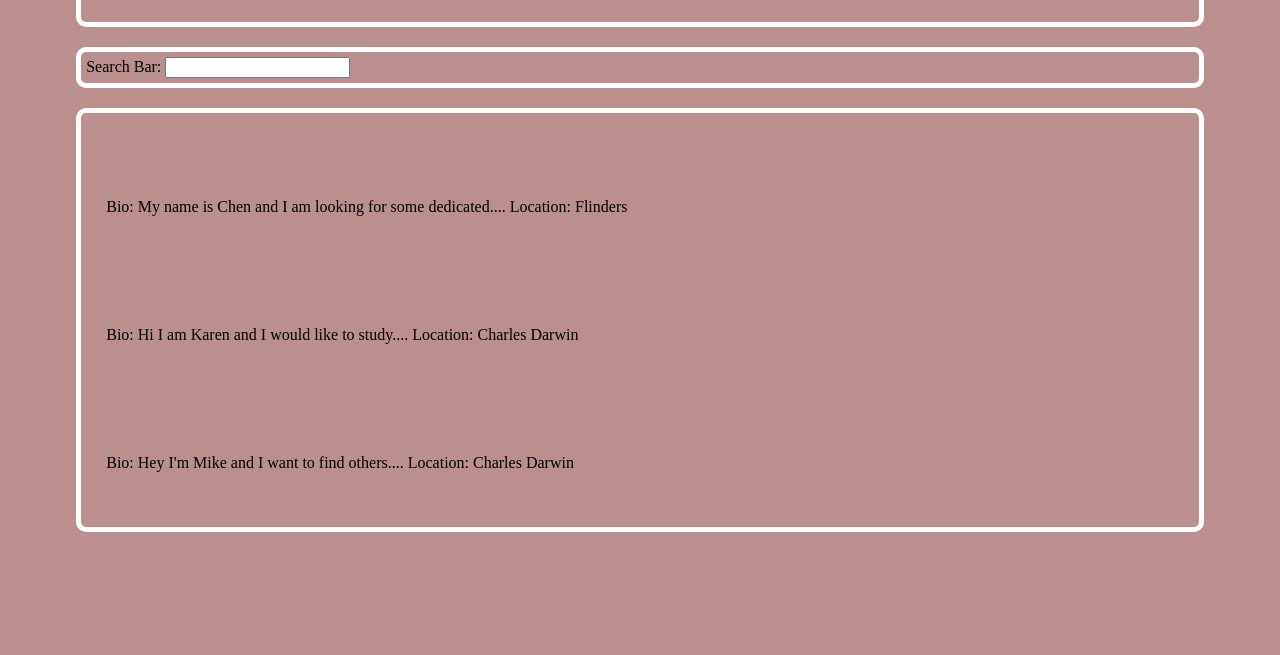
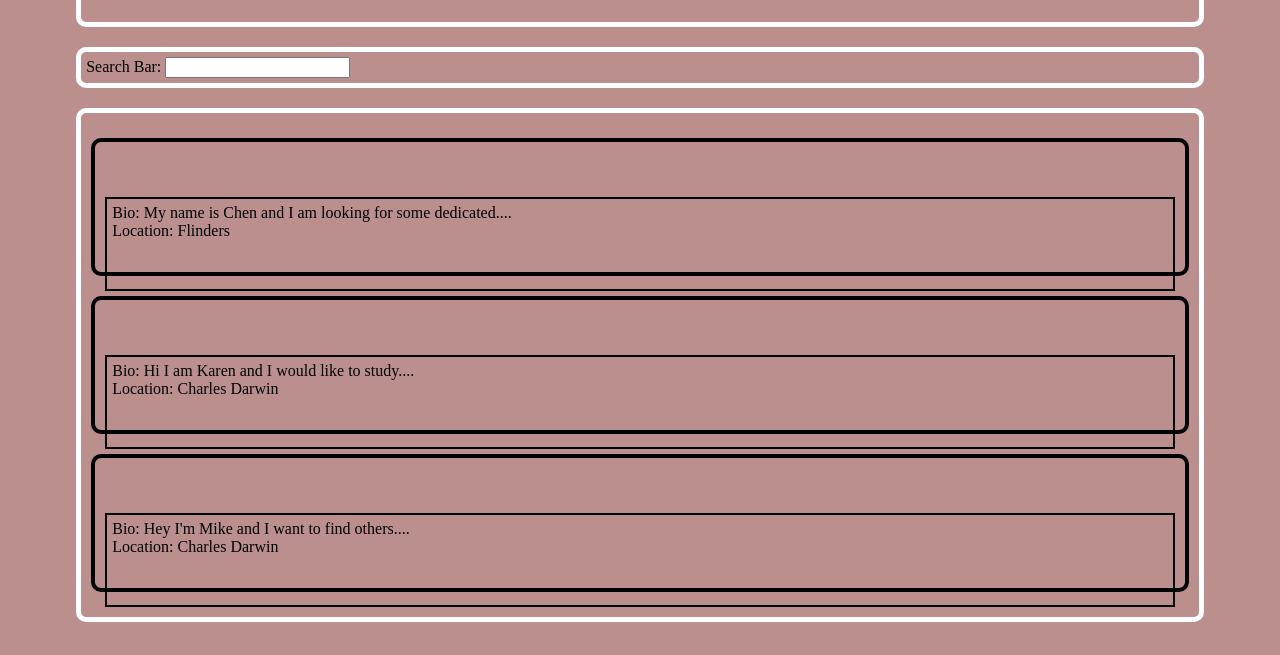
Before and after one commit to killbozer/Gitpages-testing, a plain HTML site: page index.html in a window 1280 px wide. Shown: the part 180-835 px from the top of the page. Before the commit the page ends 800 px from the top, so only its background shows below. Drawn offline with Linux system fonts and the light colour scheme.

Commit message:
reebook or nike

```diff
--- a/scripts.js
+++ b/scripts.js
@@ -10,8 +10,14 @@ function showMembers(jsonObj) {
         var info = document.createElement('div');
         var text = document.createElement('p');
 
+        var picNo = pic[index]
+
         text.textContent = 'Bio: ' + items[index].bio + "\r\n";
         text.textContent += 'Location: ' + items[index].loc;
+
+        contain.classList.add("result");
+        pic.classList.add(picNo);
+        info.classList.add("info");
 
         target.appendChild(contain);
         contain.appendChild(pic);
--- a/styles.css
+++ b/styles.css
@@ -48,3 +48,6 @@ p {
     height: 80px;
     border: 2px solid black;
 }
+.info p{
+    white-space: pre;
+}
```
